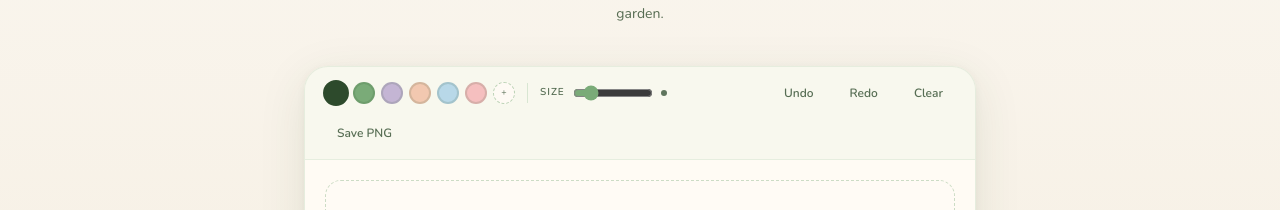
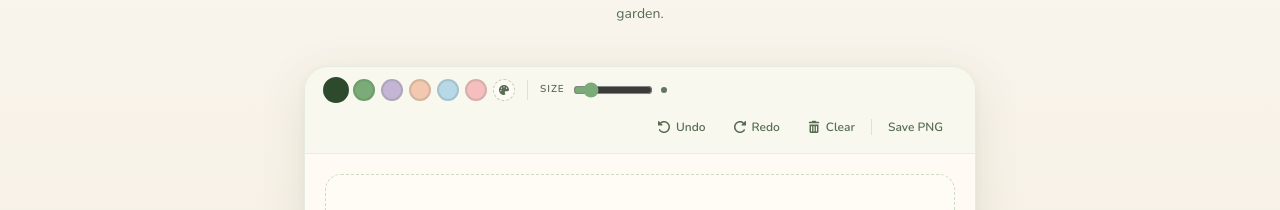
Before and after one commit to grauconejo13/bloomspace, a React (Vite) app in the folder client/: page /create in a window 1280 px wide. Shown: the part 204-414 px from the top of the page. Built offline with nearby package versions, Linux system fonts and the light colour scheme; no server answers.

Commit message:
Fix Bloomspace drawing toolbar layout and optionally add Font Awesome icons

```diff
--- a/client/package.json
+++ b/client/package.json
@@ -12,6 +12,9 @@
     "test:wakeup-banner": "node scripts/test-wakeup-banner.js"
   },
   "dependencies": {
+    "@fortawesome/fontawesome-svg-core": "^7.3.0",
+    "@fortawesome/free-solid-svg-icons": "^7.3.0",
+    "@fortawesome/react-fontawesome": "^3.3.1",
     "@tailwindcss/vite": "^4.3.0",
     "axios": "^1.16.1",
     "react": "^19.2.6",
--- a/client/src/pages/CreateFlower.jsx
+++ b/client/src/pages/CreateFlower.jsx
@@ -1,5 +1,7 @@
 import { useEffect, useRef, useState } from 'react';
 import { useNavigate } from 'react-router-dom';
+import { FontAwesomeIcon } from '@fortawesome/react-fontawesome';
+import { faRotateLeft, faRotateRight, faTrashCan, faPalette } from '@fortawesome/free-solid-svg-icons';
 import DrawingCanvas from '../components/DrawingCanvas';
 import PlantConfirmModal from '../components/PlantConfirmModal';
 import ResumeDraftModal from '../components/ResumeDraftModal';
@@ -267,15 +269,18 @@ function CreateFlower() {
         }}
       >
 
-        {/* Toolbar */}
+        {/* Toolbar — three groups (colours / brush size / actions) that stack on
+            mobile and sit inline on sm+. Actions are a single flex item pinned to
+            the right via sm:ml-auto, so they stay grouped together regardless of
+            how many custom colour swatches the palette group grows to. */}
         <div
-          className="flex flex-wrap items-center gap-3 px-5 py-3 border-b"
+          className="flex flex-col gap-3 sm:flex-row sm:flex-wrap sm:items-center px-5 py-3 border-b"
           style={{
             background: 'rgba(184, 212, 182, 0.10)',
             borderColor: 'rgba(184, 212, 182, 0.28)',
           }}
         >
-          {/* Colour swatches */}
+          {/* 1. Colour controls */}
           <div className="flex items-center gap-1.5 flex-wrap">
             {PRESET_COLORS.map(({ label, value }) => renderColorSwatch(value, label))}
             {customColors.map(value => renderColorSwatch(value))}
@@ -291,7 +296,7 @@ function CreateFlower() {
                 background: 'rgba(255,251,245,0.8)',
               }}
             >
-              <span className="text-[9px] text-moss/80 select-none">+</span>
+              <FontAwesomeIcon icon={faPalette} className="text-moss/80" style={{ width: 10, height: 10 }} />
               <input
                 type="color"
                 value={color}
@@ -302,10 +307,10 @@ function CreateFlower() {
             </label>
           </div>
 
-          {/* Divider */}
+          {/* Divider — sm+ only; on mobile the groups are already separated by stacking */}
           <div className="hidden sm:block w-px h-5" style={{ background: 'rgba(184, 212, 182, 0.5)' }} />
 
-          {/* Stroke size */}
+          {/* 2. Stroke size */}
           <div className="flex items-center gap-2">
             <span className="text-[10px] font-bold tracking-widest uppercase text-moss/80">
               Size
@@ -330,38 +335,50 @@ function CreateFlower() {
             />
           </div>
 
-          {/* Push undo/redo/clear/save to the right */}
-          <div className="flex-1" />
-
+          {/* 3. Actions — Undo/Redo/Clear stay grouped together; pinned to the
+              right on sm+ via ml-auto, which works per-line even if the colour
+              group above has wrapped to multiple rows. */}
+          <div className="flex items-center gap-1 flex-wrap sm:ml-auto sm:flex-nowrap">
             <button
               onClick={() => canvasRef.current?.undo()}
-            className="text-xs font-semibold px-3 py-1.5 rounded-full transition-colors duration-200 cursor-pointer"
+              aria-label="Undo"
+              title="Undo"
+              className="flex items-center gap-1.5 text-xs font-semibold px-3 py-1.5 rounded-full transition-colors duration-200 cursor-pointer"
               style={{ color: 'rgba(45,74,44,0.80)' }}
               onMouseEnter={e => e.currentTarget.style.background = 'rgba(184,212,182,0.22)'}
               onMouseLeave={e => e.currentTarget.style.background = 'transparent'}
             >
+              <FontAwesomeIcon icon={faRotateLeft} style={{ width: 12, height: 12 }} />
               Undo
             </button>
 
             <button
               onClick={() => canvasRef.current?.redo()}
-            className="text-xs font-semibold px-3 py-1.5 rounded-full transition-colors duration-200 cursor-pointer"
+              aria-label="Redo"
+              title="Redo"
+              className="flex items-center gap-1.5 text-xs font-semibold px-3 py-1.5 rounded-full transition-colors duration-200 cursor-pointer"
               style={{ color: 'rgba(45,74,44,0.80)' }}
               onMouseEnter={e => e.currentTarget.style.background = 'rgba(184,212,182,0.22)'}
               onMouseLeave={e => e.currentTarget.style.background = 'transparent'}
             >
+              <FontAwesomeIcon icon={faRotateRight} style={{ width: 12, height: 12 }} />
               Redo
             </button>
 
             <button
               onClick={() => canvasRef.current?.clear()}
-            className="text-xs font-semibold px-3 py-1.5 rounded-full transition-colors duration-200 cursor-pointer"
+              aria-label="Clear"
+              title="Clear"
+              className="flex items-center gap-1.5 text-xs font-semibold px-3 py-1.5 rounded-full transition-colors duration-200 cursor-pointer"
               style={{ color: 'rgba(45,74,44,0.80)' }}
               onMouseEnter={e => e.currentTarget.style.background = 'rgba(184,212,182,0.22)'}
               onMouseLeave={e => e.currentTarget.style.background = 'transparent'}
             >
+              <FontAwesomeIcon icon={faTrashCan} style={{ width: 12, height: 12 }} />
               Clear
             </button>
+
+            <div className="hidden sm:block w-px h-4" style={{ background: 'rgba(184, 212, 182, 0.5)' }} />
 
             <button
               onClick={() => { if (canvasRef.current?.save() === false) setError('Please draw something before saving.'); }}
@@ -372,6 +389,7 @@ function CreateFlower() {
             >
               Save PNG
             </button>
+          </div>
         </div>
 
         {/* Canvas */}
```
Also changed, not shown: 1 other file (tests, documents, lock files or other folders). Lines whose indentation alone changed are shown as unchanged.
